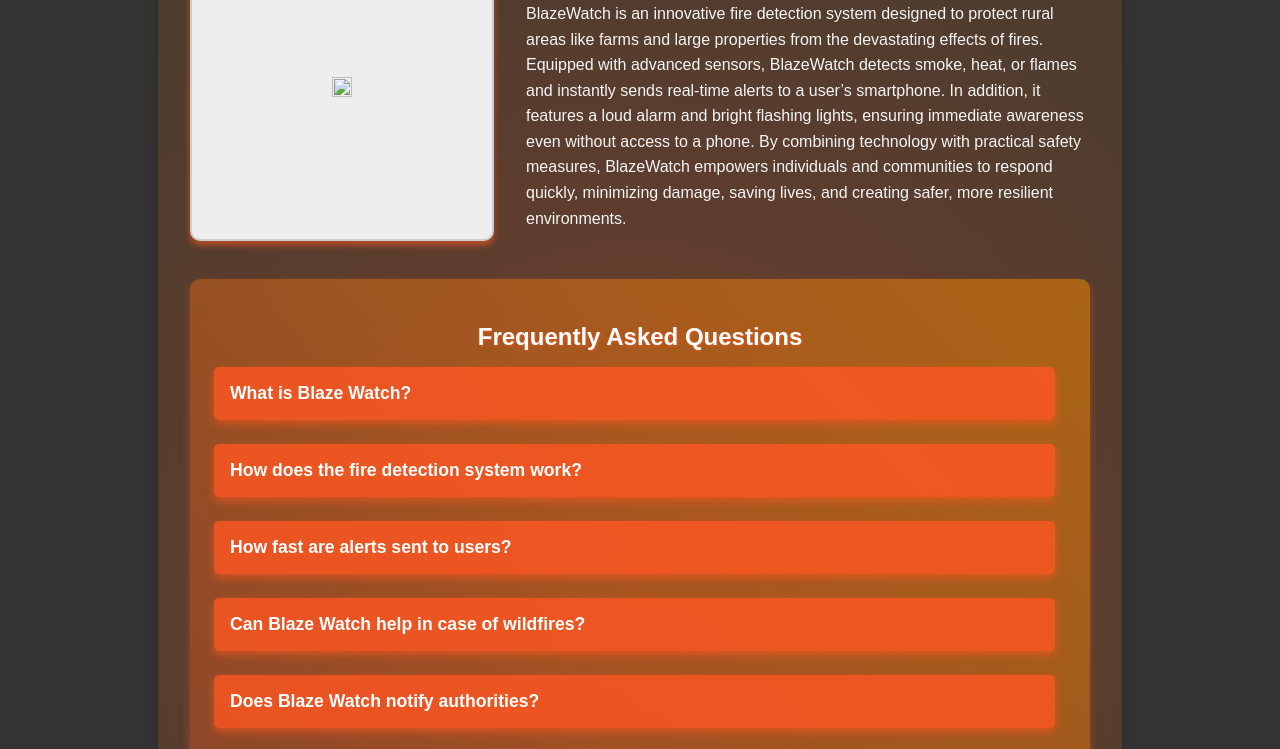
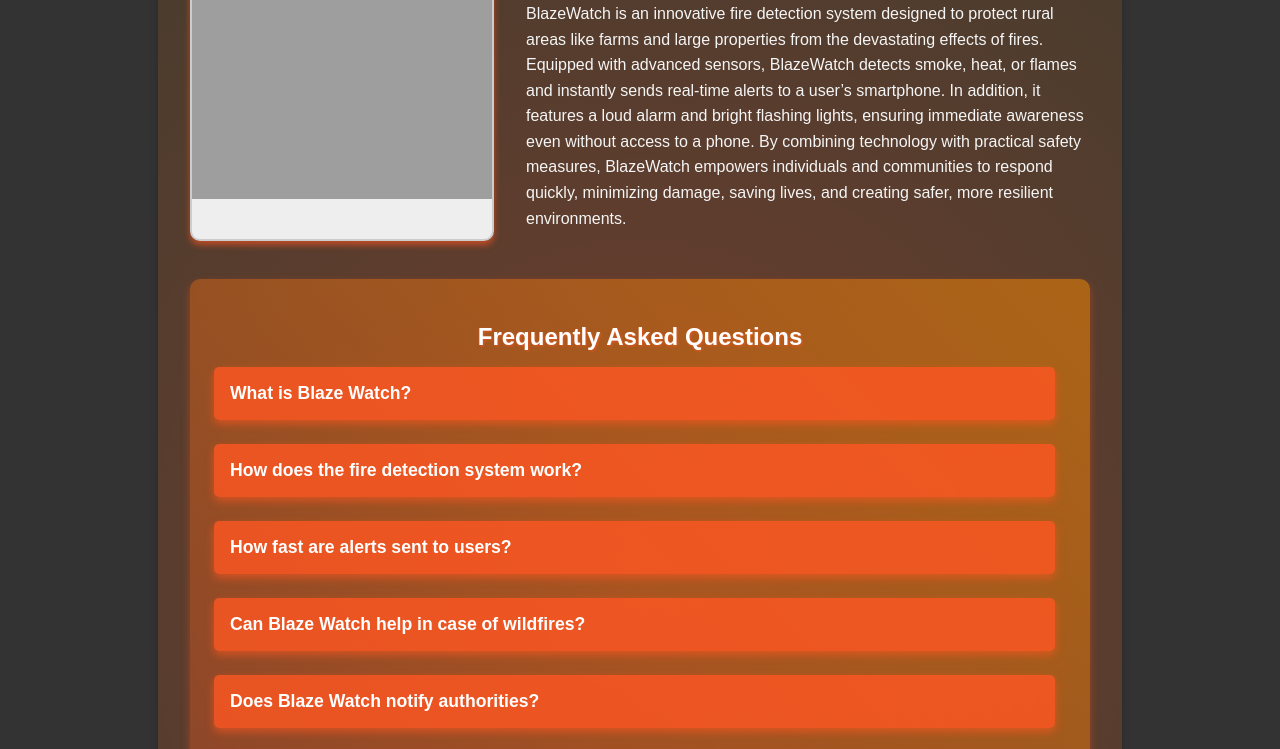
Before and after one commit to YashKathrani/United-Hacks-V4, a plain HTML site: page Website/index.html in a window 1280 px wide. Shown: the part 187-936 px from the top of the page. Drawn offline with Linux system fonts and the light colour scheme; the site is published under a folder, as on GitHub Pages, so addresses that start at the root find nothing.

Commit message:
Update index.html

```diff
--- a/Website/index.html
+++ b/Website/index.html
@@ -23,7 +23,7 @@
             <!-- Image Placeholder -->
             <div class="image-container">
                 <div class="image-box">
-                    <p><img src="/8040014116239981582 (1).png"></p>
+                    <p><img src="8040014116239981582 (1).png"></p>
                 </div>
             </div>
 
```
